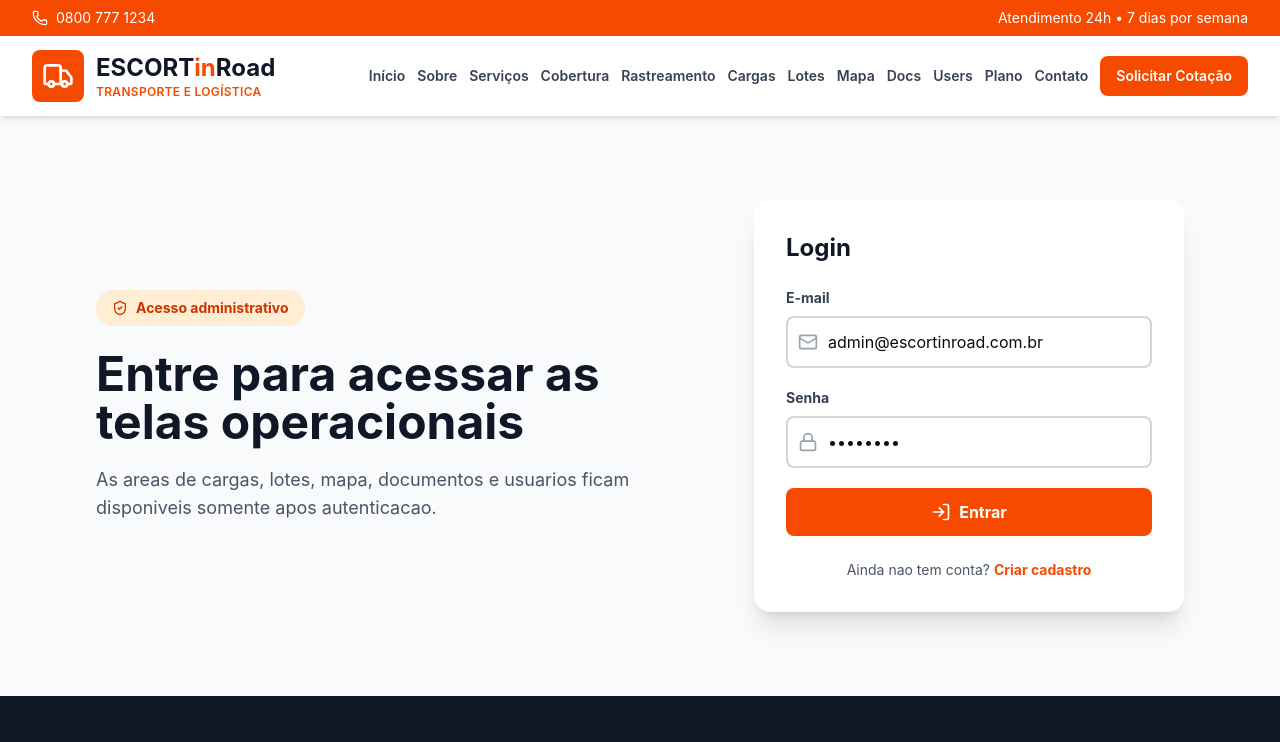
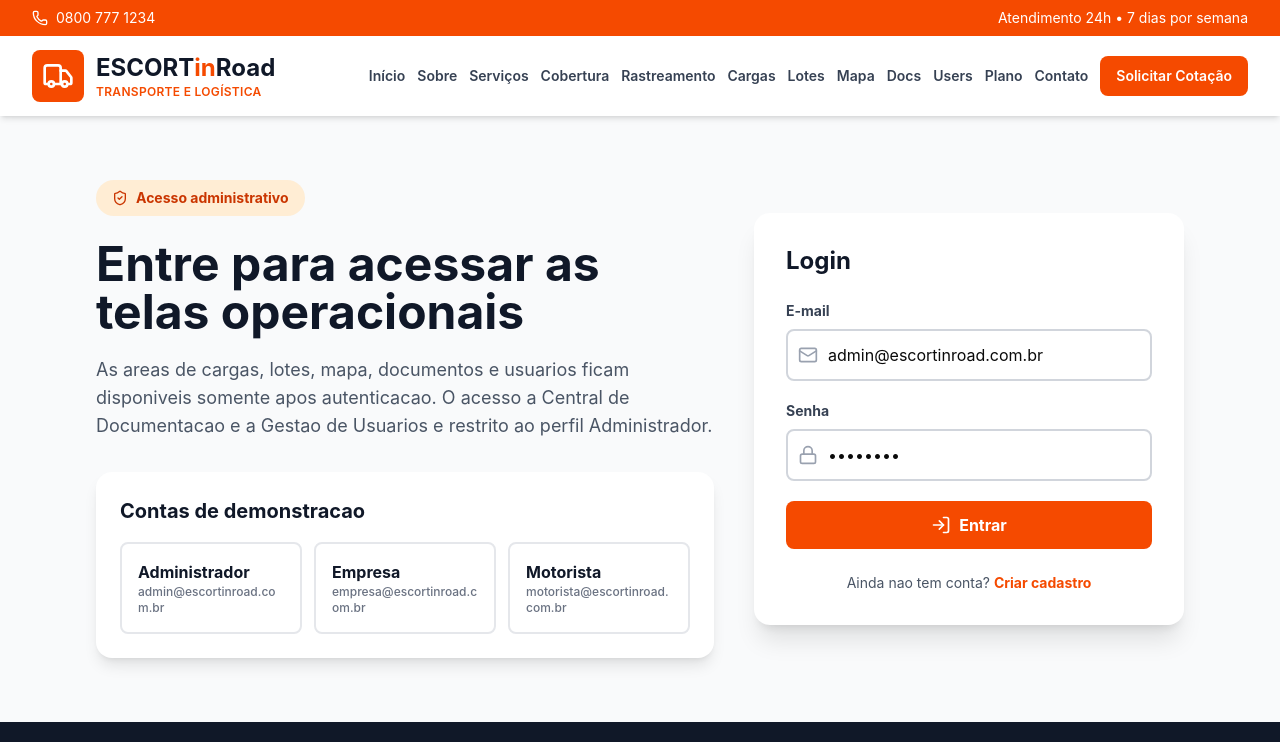
Before and after one commit to NCristofe/Escort_In_Road, a React (Vite) app in the folder Front-End-Web/: page /login in a window 1280 px wide. Shown: the top 742 px of the page. Built offline with nearby package versions, Linux system fonts and the light colour scheme.

Commit message:
update Login.tsx

```diff
--- a/Front-End-Web/src/app/pages/Login.tsx
+++ b/Front-End-Web/src/app/pages/Login.tsx
@@ -1,10 +1,22 @@
 import { useState, type FormEvent } from "react";
 import { Link, useLocation, useNavigate } from "react-router";
 import { Lock, LogIn, Mail, ShieldCheck } from "lucide-react";
-import { useAuth } from "../auth/AuthContext";
+import { useAuth, type Role } from "../auth/AuthContext";
 
 type LocationState = {
   from?: string;
+};
+
+const demoAccounts: { role: Role; label: string; email: string; password: string }[] = [
+  { role: "admin", label: "Administrador", email: "admin@escortinroad.com.br", password: "admin123" },
+  { role: "empresa", label: "Empresa", email: "empresa@escortinroad.com.br", password: "empresa123" },
+  { role: "motorista", label: "Motorista", email: "motorista@escortinroad.com.br", password: "motorista123" },
+];
+
+const homeByRole: Record<Role, string> = {
+  admin: "/admin-usuarios",
+  empresa: "/cadastro-cargas",
+  motorista: "/mapa-operacional",
 };
 
 export function Login() {
@@ -15,18 +27,21 @@ export function Login() {
   const [password, setPassword] = useState("admin123");
   const [error, setError] = useState("");
 
-  const from = (location.state as LocationState | null)?.from ?? "/admin-usuarios";
+  const from = (location.state as LocationState | null)?.from;
 
   const handleSubmit = (event: FormEvent<HTMLFormElement>) => {
     event.preventDefault();
     const success = login(email, password);
 
     if (!success) {
-      setError("Informe e-mail e senha para acessar.");
+      setError("E-mail ou senha invalidos. Use uma das contas de demonstracao ou crie um cadastro.");
       return;
     }
 
-    navigate(from, { replace: true });
+    setError("");
+    navigate(from ?? homeByRole[demoAccounts.find((account) => account.email === email)?.role ?? "empresa"], {
+      replace: true,
+    });
   };
 
   return (
@@ -40,9 +55,31 @@ export function Login() {
           <h1 className="text-4xl lg:text-5xl font-bold text-gray-900 mb-5">
             Entre para acessar as telas operacionais
           </h1>
-          <p className="text-lg text-gray-600 max-w-2xl">
-            As areas de cargas, lotes, mapa, documentos e usuarios ficam disponiveis somente apos autenticacao.
+          <p className="text-lg text-gray-600 max-w-2xl mb-8">
+            As areas de cargas, lotes, mapa, documentos e usuarios ficam disponiveis somente apos autenticacao. O acesso a
+            Central de Documentacao e a Gestao de Usuarios e restrito ao perfil Administrador.
           </p>
+
+          <div className="bg-white rounded-2xl shadow-lg p-6">
+            <h2 className="font-bold text-gray-900 mb-4">Contas de demonstracao</h2>
+            <div className="grid sm:grid-cols-3 gap-3">
+              {demoAccounts.map((account) => (
+                <button
+                  key={account.role}
+                  type="button"
+                  onClick={() => {
+                    setEmail(account.email);
+                    setPassword(account.password);
+                    setError("");
+                  }}
+                  className="text-left border-2 border-gray-200 rounded-lg p-4 hover:border-orange-400 hover:bg-orange-50 transition-colors"
+                >
+                  <div className="font-bold text-gray-900">{account.label}</div>
+                  <div className="text-xs text-gray-500 break-words">{account.email}</div>
+                </button>
+              ))}
+            </div>
+          </div>
         </div>
 
         <div className="bg-white rounded-2xl shadow-xl p-8">
```
